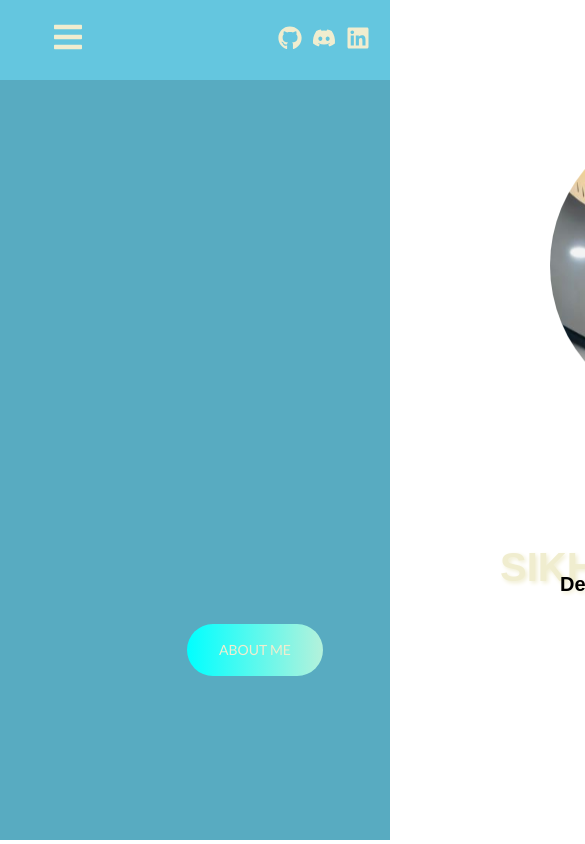
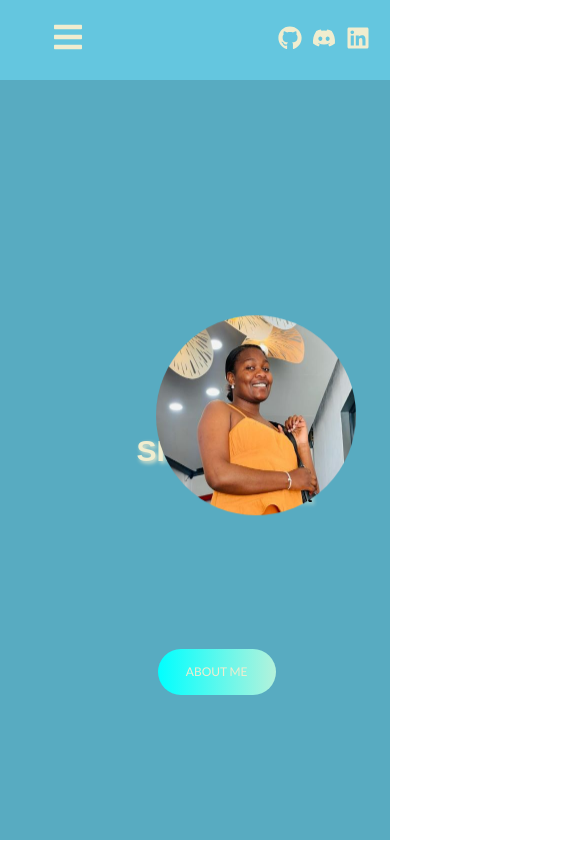
Before and after one commit to Sikhuphela/Port, a React (Create React App) app: page / in a window 390 px wide. Shown: the top 844 px of the page, 585 px wide, since content can reach past the window. Built offline with nearby package versions, Linux system fonts and the light colour scheme.

Commit message:
Added responsiveness to the home page

```diff
--- a/src/Pages/style.css
+++ b/src/Pages/style.css
@@ -128,3 +128,40 @@ button:hover::before {
 button:active {
   background: linear-gradient(32deg, cyan, #f0edcf, #ffeb3b, #03a9f4);
 }
+@media (max-width: 768px) {
+  h3 {
+    font-size: 30px; /* Decrease font size for smaller screens */
+    left: 100%; /* Center horizontally */
+    transform: translateX(-50%);
+    top: 200px; /* Adjust top position */
+  }
+
+  h2 {
+    font-size: 30px; /* Decrease font size for smaller screens */
+    left: 60%; /* Center horizontally */
+    transform: translateX(-50%);
+    top: 400px; /* Adjust top position */
+  }
+
+  .home h4, .home p {
+    font-size: 16px; /* Decrease font size for smaller screens */
+    left: 60%; /* Center horizontally */
+    transform: translateX(-50%);
+    margin-top: -80px;
+  }
+
+  .image {
+    bottom: 300px; /* Adjust bottom position */
+    left: 40%; /* Center horizontally */
+    transform: translateX(-50%);
+    width: 200px; /* Decrease width for smaller screens */
+    height: 200px; /* Decrease height for smaller screens */
+  }
+
+  button {
+    font-size: 12px; /* Decrease font size for smaller screens */
+    top: 200px; /* Adjust top position */
+    left: 70%; /* Center horizontally */
+    transform: translateX(-50%);
+  }
+}
```
